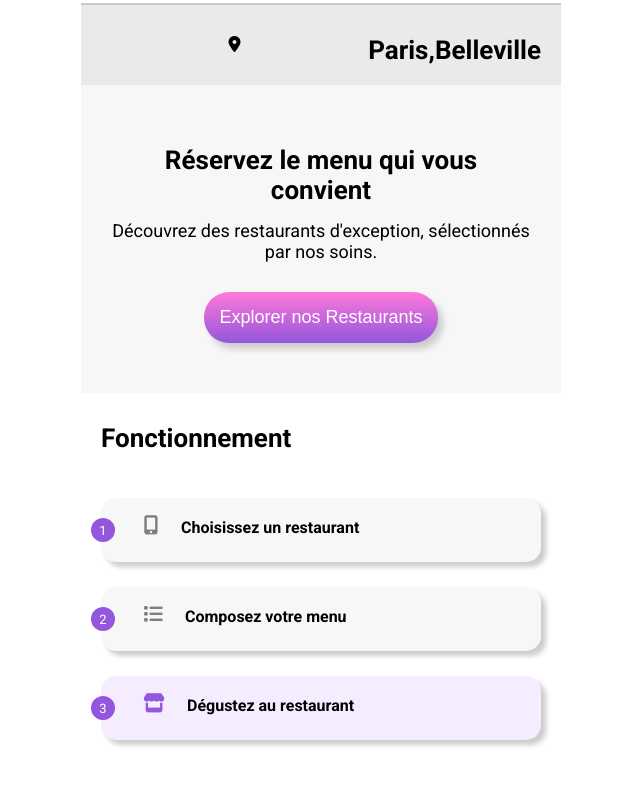
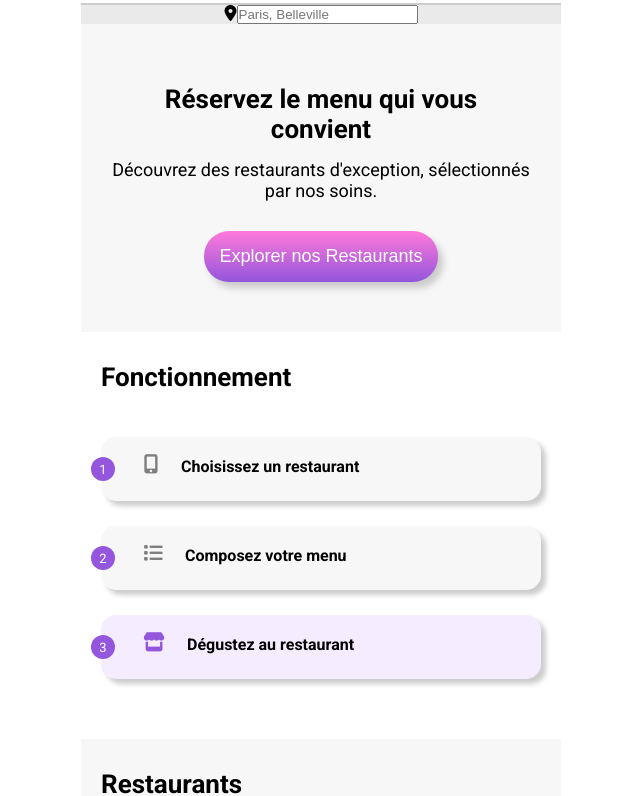
Before and after one commit to P-Kilian/OCR-Projet-3, a website: page index.html in a window 1280 px wide. Shown: the part 84-880 px from the top of the page, without its empty margins (319-959 px from the left). Drawn offline with Linux system fonts and the light colour scheme; a web font is replaced by a local one.

Commit message:
Update on form

```diff
--- a/index.html
+++ b/index.html
@@ -23,7 +23,7 @@
             <div class="container">
                 <form class="loc__bar">
                         <div class="loc__bar__ico"><i class="fa-solid fa-location-dot"></i></div>
-                        <div class="loc__bar__input"><h3>Paris,Belleville</h3></div>
+                        <input class="loc__bar__input flex" type="search" name="searchinput" placeholder="Paris, Belleville">
                 </form>
             </div>
         </section>
--- a/sass/layout/_location.scss
+++ b/sass/layout/_location.scss
@@ -6,13 +6,6 @@
 
     &__bar {
       @include flex;
-
-      margin: auto;
-      width: 100%;
-      justify-content: space-between;
-
-      &__ico {
-        margin: auto;
-      }
+      justify-content: center;
     }
   }
```
Also changed, not shown: css/style.css, 1 other file.
